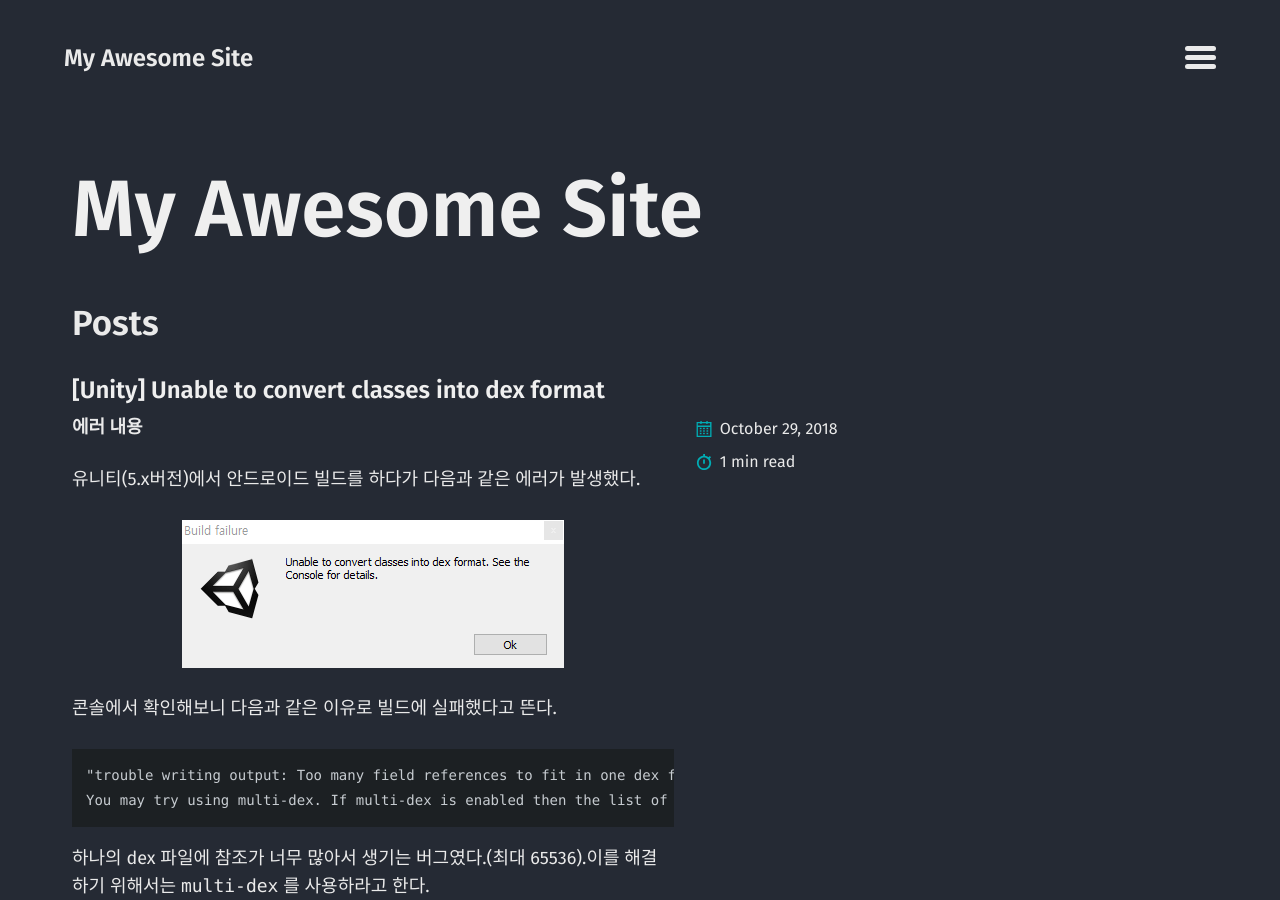
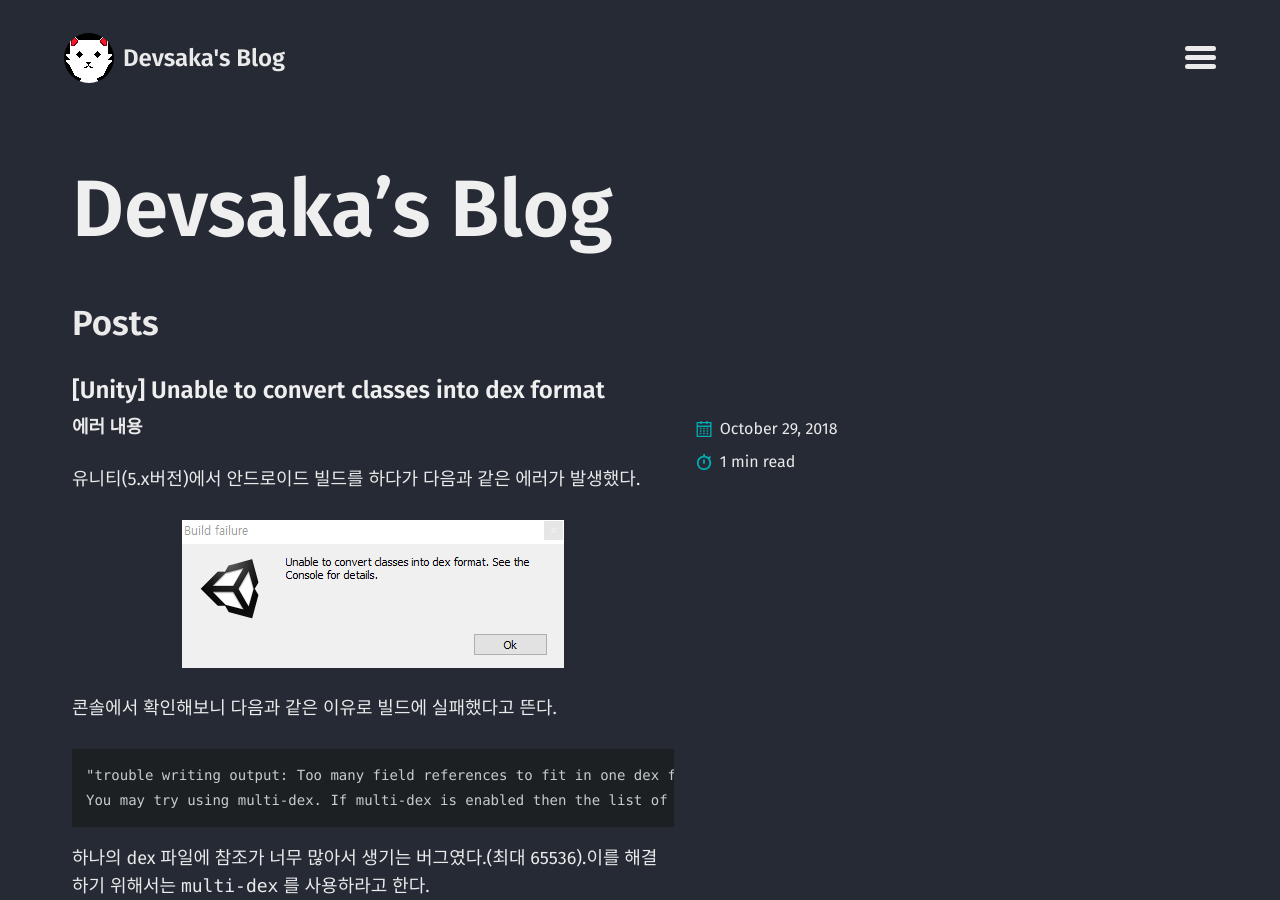
Before and after one commit to mmistakes/jekyll-theme-basically-basic, a Jekyll site: the page built from index.md, in a window 1280 px wide and 900 px high. Built offline with Jekyll 4.4.1, drawn with Linux system fonts in a browser that asks for light colours; some of the changed text lies outside the part shown.

Commit message:
Update _config.yml

```diff
--- a/_config.yml
+++ b/_config.yml
@@ -14,18 +14,18 @@
 # You can create any custom variable you would like, and they will be accessible
 # in the templates via {{ site.myvariable }}.
 lang: en-US
-title: My Awesome Site
-email:
+title: Devsaka's Blog
+email: taehyung0116@gmail.com
 description:
-baseurl: # the optional subpath of your site, e.g. "/blog"
-url: # the base hostname & protocol for your site e.g. "https://mmistakes.github.io"
+baseurl: "" # the optional subpath of your site, e.g. "/blog"
+url: "https://catsirup.github.io" # the base hostname & protocol for your site e.g. "https://mmistakes.github.io"
 author:
-  name:
+  name: devsaka
   twitter:
   picture:
 twitter_username:
 github_username:
-logo: # path of site logo, e.g. "/assets/images/logo.png"
+logo: "/assets/images/logo.png" # path of site logo, e.g. "/assets/images/logo.png"
 search: # true, false (default)
 search_full_content: false # true, false (default)
 search_provider: # lunr (default), algolia
```
